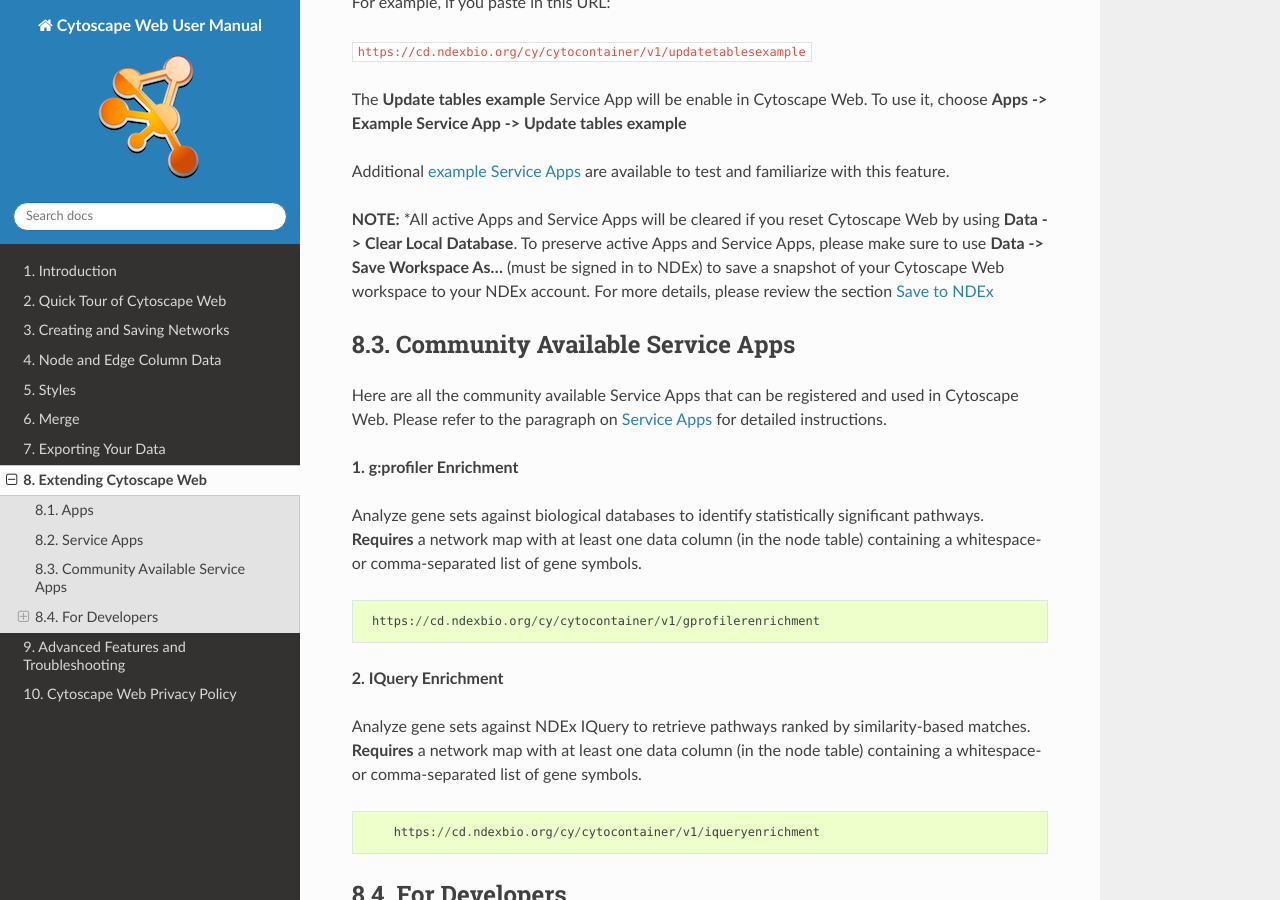
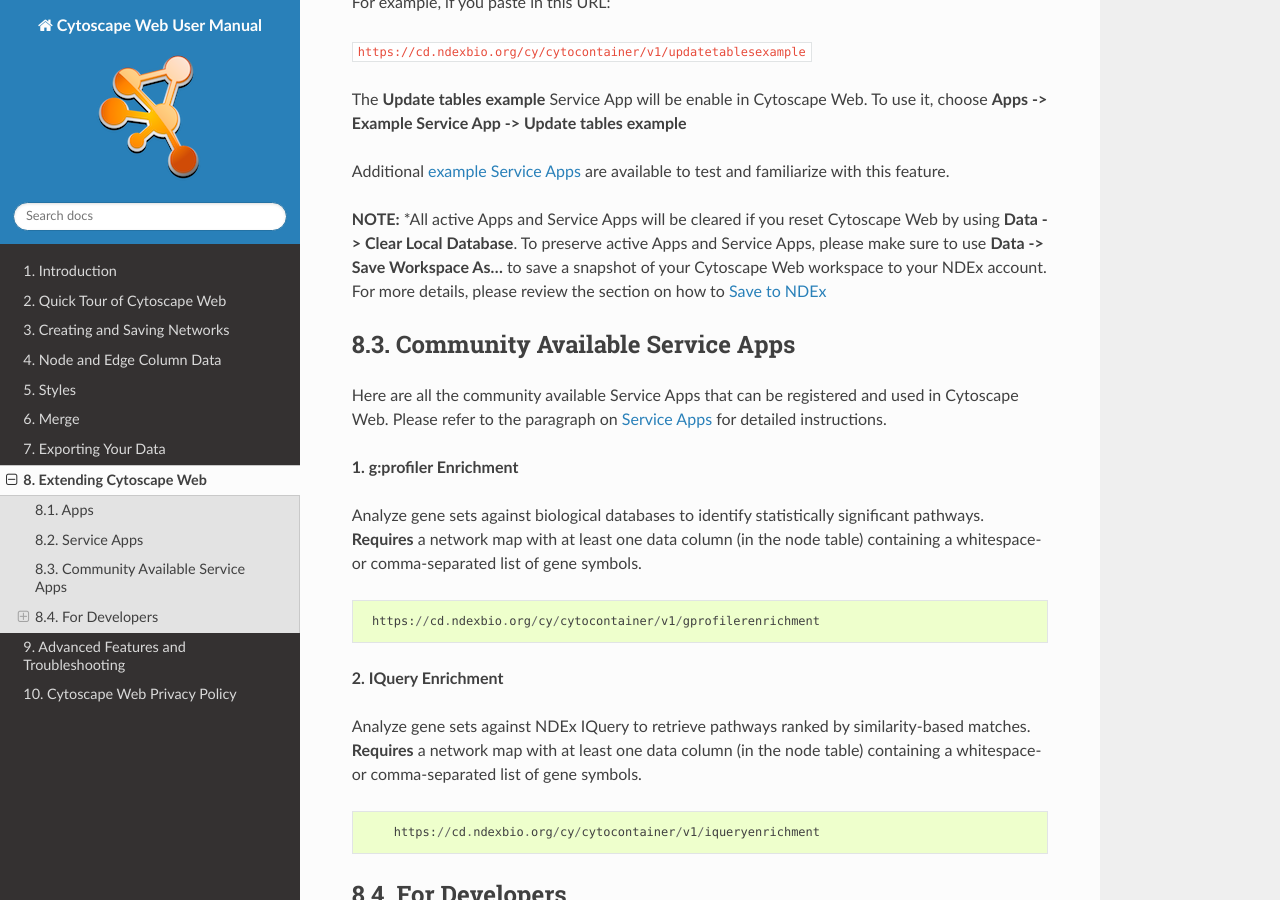
Before and after one commit to cytoscape/web-cytoscape-manual, a Sphinx documentation site: the page built from docs/Extending.md, in a window 1280 px wide and 900 px high, scrolled down 1584 px. Built offline with Sphinx 7.4.7 and the Read the Docs theme 3.1.0, drawn with Linux system fonts in a browser that asks for light colours.

Commit message:
Update Extending.md

```diff
--- a/docs/Extending.md
+++ b/docs/Extending.md
@@ -37,7 +37,7 @@
 
 Additional [example Service Apps](Extending.md#writing_service_apps) are available to test and familiarize with this feature.
 
-**NOTE:** *All active Apps and Service Apps will be cleared if you reset Cytoscape Web by using **Data -> Clear Local Database**. To preserve active Apps and Service Apps, please make sure to use **Data -> Save Workspace As...** (must be signed in to NDEx) to save a snapshot of your Cytoscape Web workspace to your NDEx account. For more details, please review the section [Save to NDEx](Creating_Networks.md#save_to_ndex)
+**NOTE:** *All active Apps and Service Apps will be cleared if you reset Cytoscape Web by using **Data -> Clear Local Database**. To preserve active Apps and Service Apps, please make sure to use **Data -> Save Workspace As...** to save a snapshot of your Cytoscape Web workspace to your NDEx account. For more details, please review the section on how to [Save to NDEx](Creating_Networks.md#save_to_NDEx)
 
 <a id="community"></a>
 ## Community Available Service Apps
```
